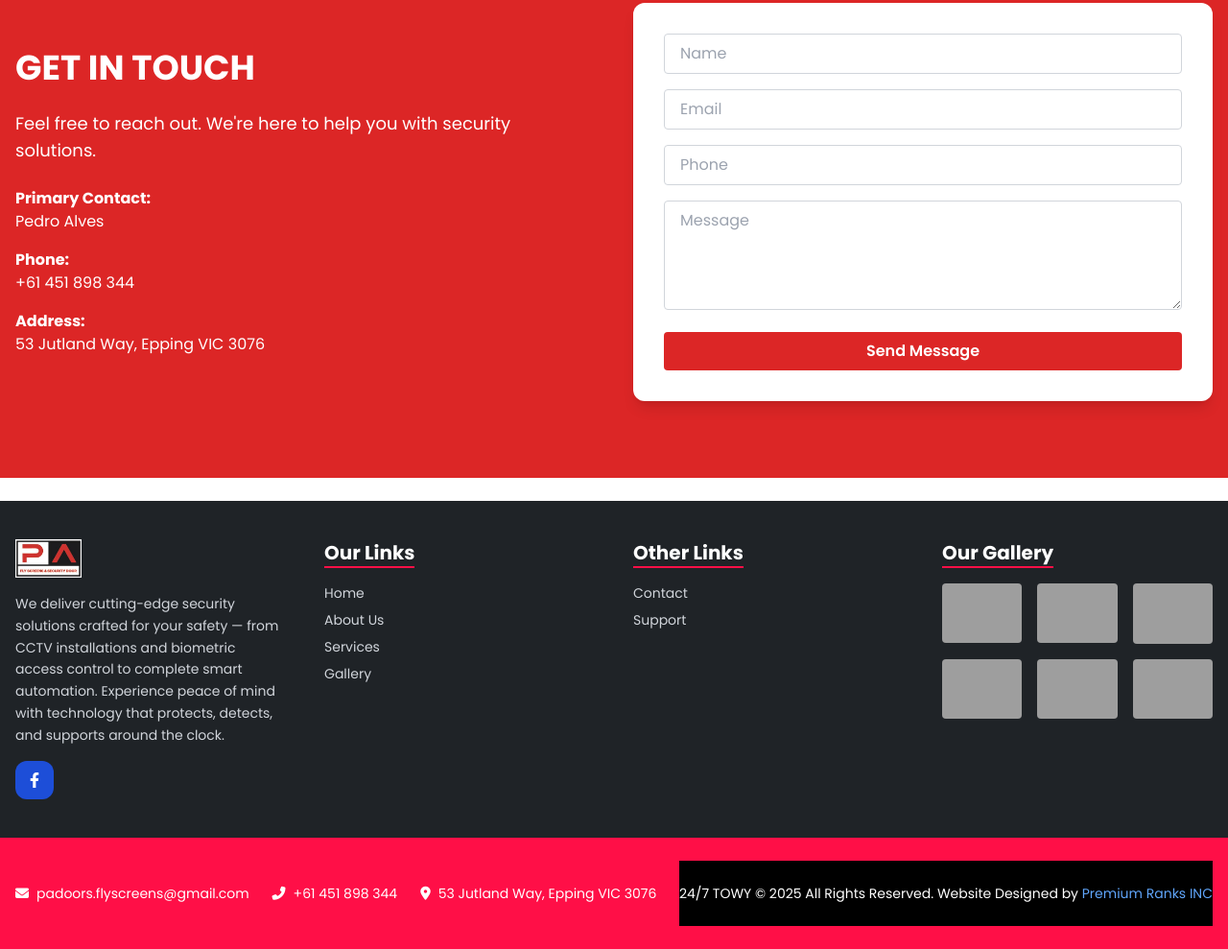
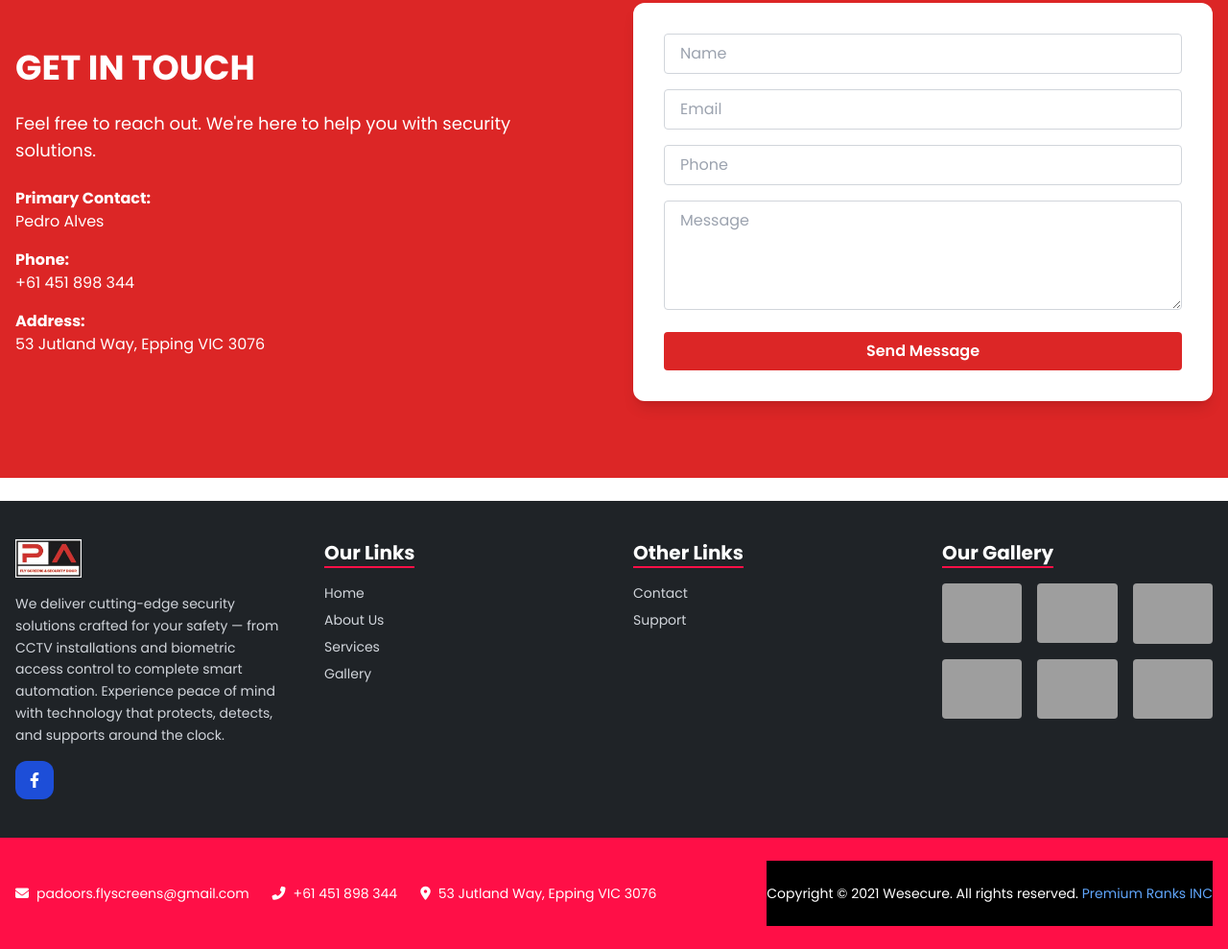
Before and after one commit to Ayush1169/evdt-project, a plain HTML site: page index.html in a window 1280 px wide. Shown: the part 4092-5081 px from the top of the page at 96% size. Drawn offline with nearby package versions, Linux system fonts and the light colour scheme; grey boxes are pictures that could not be loaded.

Commit message:
Initial commit

```diff
--- a/index.html
+++ b/index.html
@@ -918,7 +918,7 @@
 <div class="bg-black py-6">
   <div class="container mx-auto text-center">
     <p class="text-white text-sm">
-      24/7 TOWY © 2025 All Rights Reserved. Website Designed by
+      Copyright © 2021 Wesecure. All rights reserved.
       <a href="https://www.premiumranks.com/" class="text-blue-400 hover:underline inline" target="_blank">
         Premium Ranks INC
       </a>
```
